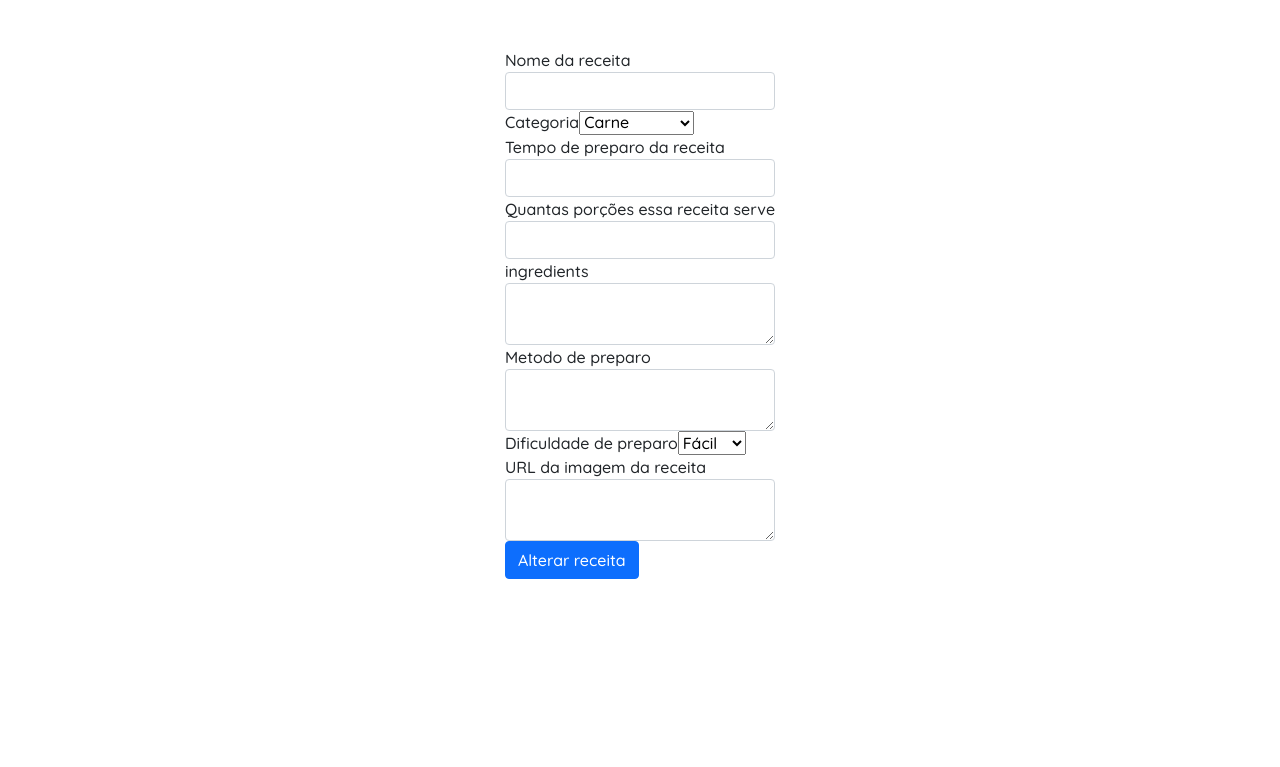
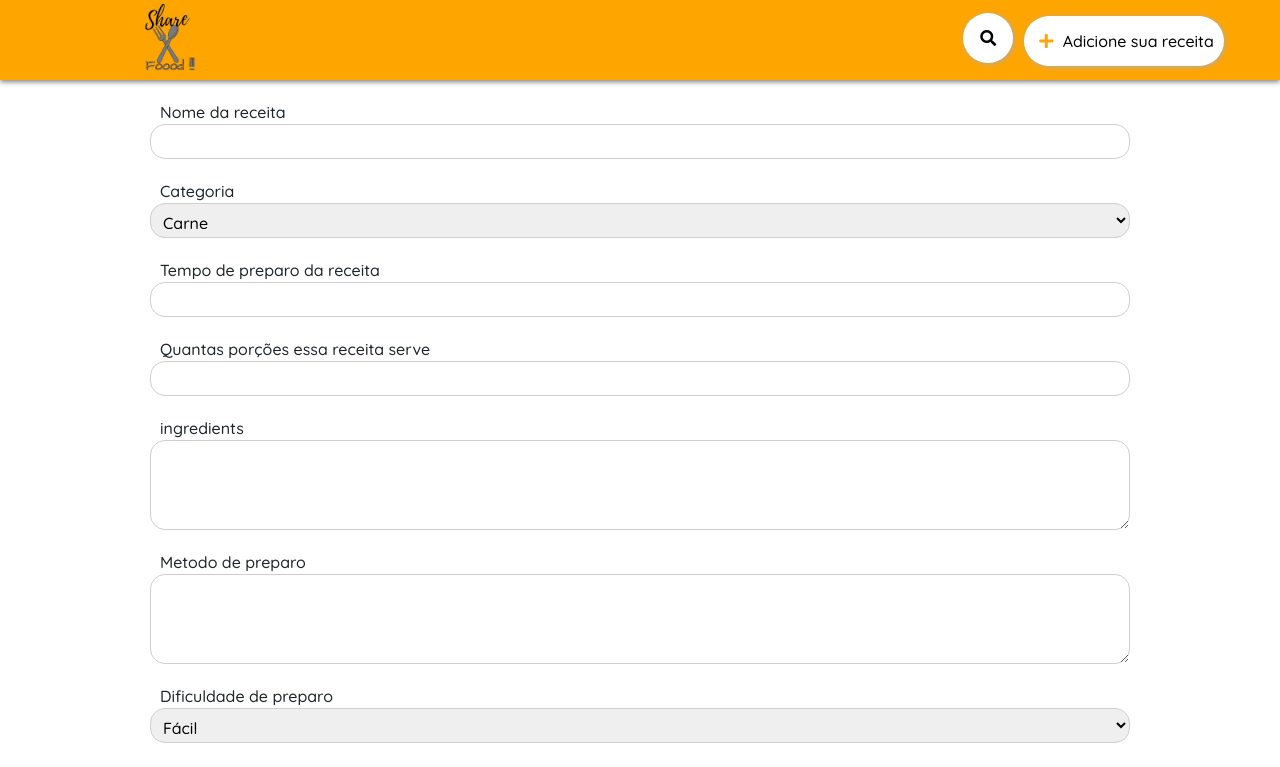
Before and after one commit to AnnaRe1s/receitas-compartilhadas, a React (Create React App) app: page /receita/Update/1 in a window 1280 px wide. Shown: the top 767 px of the page. Built offline with nearby package versions, Linux system fonts and the light colour scheme; no server answers.

Commit message:
Css Add and Edit

```diff
--- a/src/components/Form/AddRecipes.js
+++ b/src/components/Form/AddRecipes.js
@@ -1,5 +1,10 @@
 import React from "react";
 import axios from "axios";
+import { Link } from "react-router-dom";
+
+import Nav from "../Home/NavBar";
+
+import "./Styles/AddRecipes.css";
 
 class AddRecipes extends React.Component {
   state = {
@@ -31,19 +36,28 @@ class AddRecipes extends React.Component {
   };
   render() {
     return (
-      <div className="mt-5 text-left w-100 d-flex justify-content-center">
-        <form onSubmit={this.handleSubmit} className="col-6">
-          <div className="form-group">
+      <div>
+        <form className="form" onSubmit={this.handleSubmit}>
+          <div className="browserNav">
+            <Nav />
+          </div>
+          <div className="titleBar">
+            <Link to="/">
+              <button className="previus">
+                <i className="fas fa-chevron-left"></i>
+              </button>
+            </Link>
+            <h1>Compartilhe sua receita!</h1>
+          </div>
+          <div className="labelInput">
             <label>Nome da nova receita</label>
             <input
-              className="form-control"
               value={this.state.name}
               name="name"
               onChange={this.handleChange}
             />
           </div>
-
-          <div className="form-group">
+          <div className="labelInput">
             <label>Categoria </label>
             <select
               value={this.state.type}
@@ -60,49 +74,44 @@ class AddRecipes extends React.Component {
             </select>
           </div>
 
-          <div className="form-group">
+          <div className="labelInput">
             <label>Tempo de preparo da receita</label>
             <input
-              className="form-control"
               value={this.state.preparation_time}
               name="preparation_time"
               onChange={this.handleChange}
             />
           </div>
 
-          <div className="form-group">
+          <div className="labelInput">
             <label>Quantas porções essa receita serve</label>
             <input
-              className="form-control"
               value={this.state.portions}
               name="portions"
               onChange={this.handleChange}
             />
           </div>
 
-          <div className="form-group">
-            <label>ingredients</label>
+          <div className="labelInput">
+            <label>Ingredients</label>
             <textarea
-              className="form-control"
               value={this.state.ingredients}
               name="ingredients"
               onChange={this.handleChange}
             ></textarea>
           </div>
 
-          <div className="form-group">
+          <div className="labelInput">
             <label>Metodo de preparo</label>
             <textarea
-              className="form-control"
               value={this.state.preparationMethod}
               name="preparationMethod"
               onChange={this.handleChange}
             ></textarea>
           </div>
 
-          <div className="form-group">
+          <div className="labelInput">
             <label>Dificuldade de preparo</label>
-
             <select
               value={this.state.level}
               onChange={this.handleChange}
@@ -114,20 +123,17 @@ class AddRecipes extends React.Component {
             </select>
           </div>
 
-          <div className="form-group">
+          <div className="labelInput">
             <label>URL da imagem da receita</label>
             <textarea
-              className="form-control"
               name="imageUrl"
               value={this.state.imageUrl}
               onChange={this.handleChange}
             ></textarea>
           </div>
 
-          <div className="form-group">
-            <button className="btn btn-primary" type="submit">
-              Enviar
-            </button>
+          <div className="labelInput">
+            <button type="submit">Enviar</button>
           </div>
         </form>
       </div>
--- a/src/components/Form/EditRecipes.js
+++ b/src/components/Form/EditRecipes.js
@@ -1,5 +1,8 @@
 import React from "react";
 import axios from "axios";
+import { Link } from "react-router-dom";
+
+import Nav from "../Home/NavBar"
 
 class EditRecipes extends React.Component {
   state = {
@@ -52,18 +55,28 @@ class EditRecipes extends React.Component {
   render() {
 
     return (
-      <div className="mt-5 text-left w-100 d-flex justify-content-center">
-        <form onSubmit={this.handleSubmit}>
-          <div className="form-group">
+      <div >
+        <form className="form" onSubmit={this.handleSubmit}>
+        <div className="browserNav">
+            <Nav />
+          </div>
+          <div className="titleBar">
+            <Link to="/">
+              <button className="previus">
+                <i className="fas fa-chevron-left"></i>
+              </button>
+            </Link>
+            <h1>   Edite sua receita!</h1>
+          </div>
+          <div className="labelInput">
             <label>Nome da receita</label>
             <input
-              className="form-control"
               value={this.state.name}
               name="name"
               onChange={this.handleChange}
             />
           </div>
-          <div className="form-group">
+          <div className="labelInput">
             <label>Categoria </label>
             <select
               value={this.state.type}
@@ -79,28 +92,25 @@ class EditRecipes extends React.Component {
               <option value="Vegetariano">Vegetariano</option>
             </select>
           </div>
-          <div className="form-group">
+          <div className="labelInput">
             <label>Tempo de preparo da receita</label>
             <input
-              className="form-control"
               value={this.state.preparation_time}
               name="preparation_time"
               onChange={this.handleChange}
             />
           </div>
-          <div className="form-group">
+          <div className="labelInput">
             <label>Quantas porções essa receita serve</label>
             <input
-              className="form-control"
               value={this.state.portions}
               name="portions"
               onChange={this.handleChange}
             />
           </div>
-          <div className="form-group">
+          <div className="labelInput">
             <label>ingredients</label>
             <textarea
-              className="form-control"
               value={this.state.ingredients}
               name="ingredients"
               onChange={this.handleChange}
@@ -108,16 +118,15 @@ class EditRecipes extends React.Component {
               {" "}
             </textarea>
           </div>
-          <div className="form-group">
+          <div className="labelInput">
             <label>Metodo de preparo</label>
             <textarea
-              className="form-control"
               value={this.state.preparationMethod}
               name="preparationMethod"
               onChange={this.handleChange}
             ></textarea>
           </div>
-          <div className="form-group">
+          <div className="labelInput">
             <label>Dificuldade de preparo</label>
             <select
               value={this.state.level}
@@ -129,17 +138,16 @@ class EditRecipes extends React.Component {
               <option value="Dificil">Difícil</option>
             </select>
           </div>
-          <div className="form-group">
+          <div className="labelInput">
             <label>URL da imagem da receita</label>
             <textarea
-              className="form-control"
               name="imageUrl"
               value={this.state.imageUrl}
               onChange={this.handleChange}
             ></textarea>
           </div>
-          <div className="form-group">
-            <button className="btn btn-primary" type="submit">
+          <div className="labelInput">
+            <button type="submit">
               Alterar receita
             </button>
           </div>
--- /dev/null
+++ b/src/components/Form/Styles/AddRecipes.css
@@ -0,0 +1,73 @@
+.titleBar {
+  display: flex;
+  align-items: center;
+}
+
+.titleBar h1 {
+  font-size: 24px;
+}
+
+.labelInput {
+  display: flex;
+  flex-direction: column;
+  margin: 10px;
+}
+
+.labelInput label {
+  padding-left: 10px;
+}
+
+.labelInput input {
+  border: 0.05px solid rgb(207, 207, 207);
+  border-radius: 15px;
+  height: 35px;
+  padding: 10px;
+}
+
+.labelInput select {
+  border: 0.05px solid rgb(207, 207, 207);
+  border-radius: 15px;
+  height: 35px;
+  padding: 8px;
+}
+
+.labelInput textarea {
+  border: 0.05px solid rgb(207, 207, 207);
+  height: 90px;
+  border-radius: 15px;
+  padding: 10px;
+}
+
+.labelInput button {
+  border: none;
+  border-radius: 15px;
+  background-color: orange;
+  color: white;
+  font-weight: 700;
+  height: 40px;
+  padding: 8px;
+}
+
+@media screen and (min-width: 600px) {
+
+    .titleBar {
+        display: none;
+    }
+
+    .labelInput {
+        display: flex;
+        flex-direction: column;
+        margin: 20px 150px;
+      }
+
+      .labelInput button {
+        border: none;
+        border-radius: 15px;
+        background-color: orange;
+        color: white;
+        font-weight: 700;
+        height: 40px;
+        padding: 8px;
+      }
+
+}
--- a/src/components/RecipeDetails/RecipeDetails.css
+++ b/src/components/RecipeDetails/RecipeDetails.css
@@ -82,7 +82,7 @@
 
 .infoRecipe h3 {
   font-size: 16px;
-  font-weight: 300;
+  font-weight: 500;
   text-align: center;
   padding-top: 5px;
 }
@@ -105,7 +105,7 @@
 }
 
 .ingredients li {
-  font-weight: 300;
+  font-weight: 500;
 }
 
 .method {
@@ -122,7 +122,7 @@
 }
 
 .method li {
-  font-weight: 300;
+  font-weight: 500;
 }
 
 
@@ -149,4 +149,11 @@
     margin: 0 15px;
     margin: 0 80px;
   }
+
+  .method li {
+    font-weight: 500;
+    text-align: justify;
+    padding-right: 150px;
+    margin-top: 15px;
+  }
 }
--- a/src/components/RecipeDetails/RecipeDetails.js
+++ b/src/components/RecipeDetails/RecipeDetails.js
@@ -103,7 +103,8 @@ class ReciverDetail extends Component {
             <h2>Modo de preparo</h2>
             <ol>
               {this.state.preparationMethod.map((metodo) => {
-                return <li>{metodo}</li>;
+                return <li>{metodo}</li>
+                ;
               })}
             </ol>
           </div>
--- a/src/components/Search/Search.js
+++ b/src/components/Search/Search.js
@@ -9,11 +9,6 @@ class Search extends React.Component {
     recipes: [],
     input: "",
   };
-  // componentDidUpdate(prevProps, prevState) {
-  //   if (this.state.input !== prevState.input) {
-  //     this.state.(this.state.input);
-  //   }
-  // }
 
   componentDidMount = () => {
     this.getApi();
```
